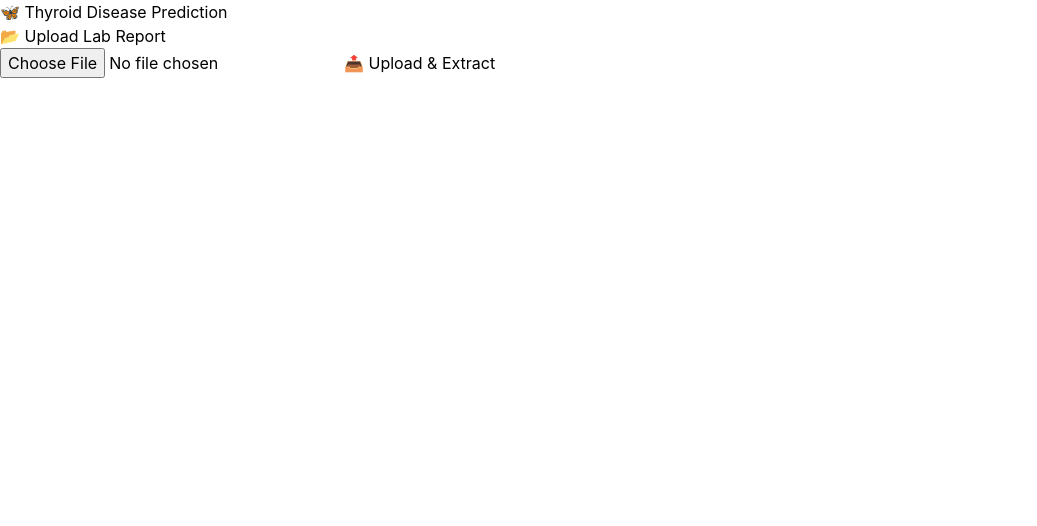
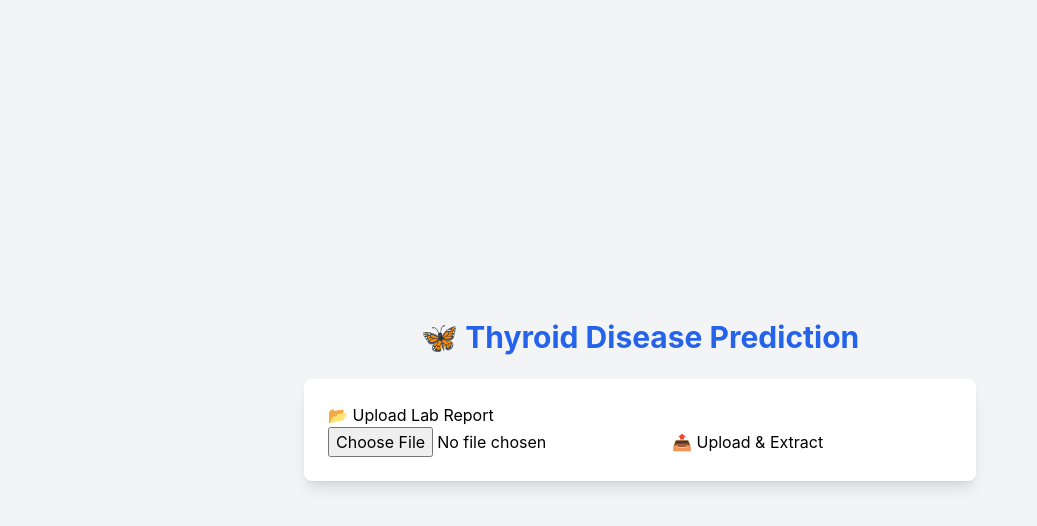
Before and after one commit to BinathMendis/Personalized-Treatment-Recommendation-System-for-Thyroid-Disease, a React (Create React App) app in the folder frontend/: page / in a window 1280 px wide. Shown: the top 526 px of the page, without its empty margins (0-1037 px from the left). Built offline with nearby package versions, Linux system fonts and the light colour scheme.

Commit message:
add css to app.js

```diff
--- a/frontend/src/App.js
+++ b/frontend/src/App.js
@@ -7,7 +7,7 @@ import axios from "axios";
 const App = () => {
   const [extractedData, setExtractedData] = useState(null);
   const [prediction, setPrediction] = useState(null);
-  const [step, setStep] = useState("upload"); // "upload" -> "edit" -> "results"
+  const [step, setStep] = useState("upload"); // Steps: "upload" -> "edit" -> "results"
 
   // ✅ Receive extracted data and move to the next step
   const handleExtractedData = (data) => {
@@ -18,7 +18,7 @@ const App = () => {
       return;
     }
 
-    setExtractedData(data);  // ✅ Directly setting extracted values
+    setExtractedData(data);
     setStep("edit"); // Move to InputForm
   };
 
@@ -54,9 +54,10 @@ const App = () => {
   };
 
   return (
-    <div className="app">
-      <h2>🦋 Thyroid Disease Prediction</h2>
+    <div className="flex flex-col items-center justify-center min-h-screen bg-gray-100 p-6">
+      <h2 className="text-3xl font-bold text-blue-600 mb-6">🦋 Thyroid Disease Prediction</h2>
 
+      <div className="bg-white shadow-lg rounded-lg p-6 w-full max-w-2xl">
         {/* Step 1: Upload File */}
         {step === "upload" && <FileUpload onExtractedData={handleExtractedData} />}
 
@@ -74,10 +75,14 @@ const App = () => {
 
         {/* 🔄 Start Over Button (only show after upload) */}
         {step !== "upload" && (
-        <button onClick={handleRestart} style={{ marginTop: "10px" }}>
+          <button
+            onClick={handleRestart}
+            className="mt-4 bg-red-500 hover:bg-red-600 text-white font-semibold py-2 px-4 rounded"
+          >
             🔄 Start Over
           </button>
         )}
+      </div>
     </div>
   );
 };
```
Lines whose indentation alone changed are shown as unchanged.
